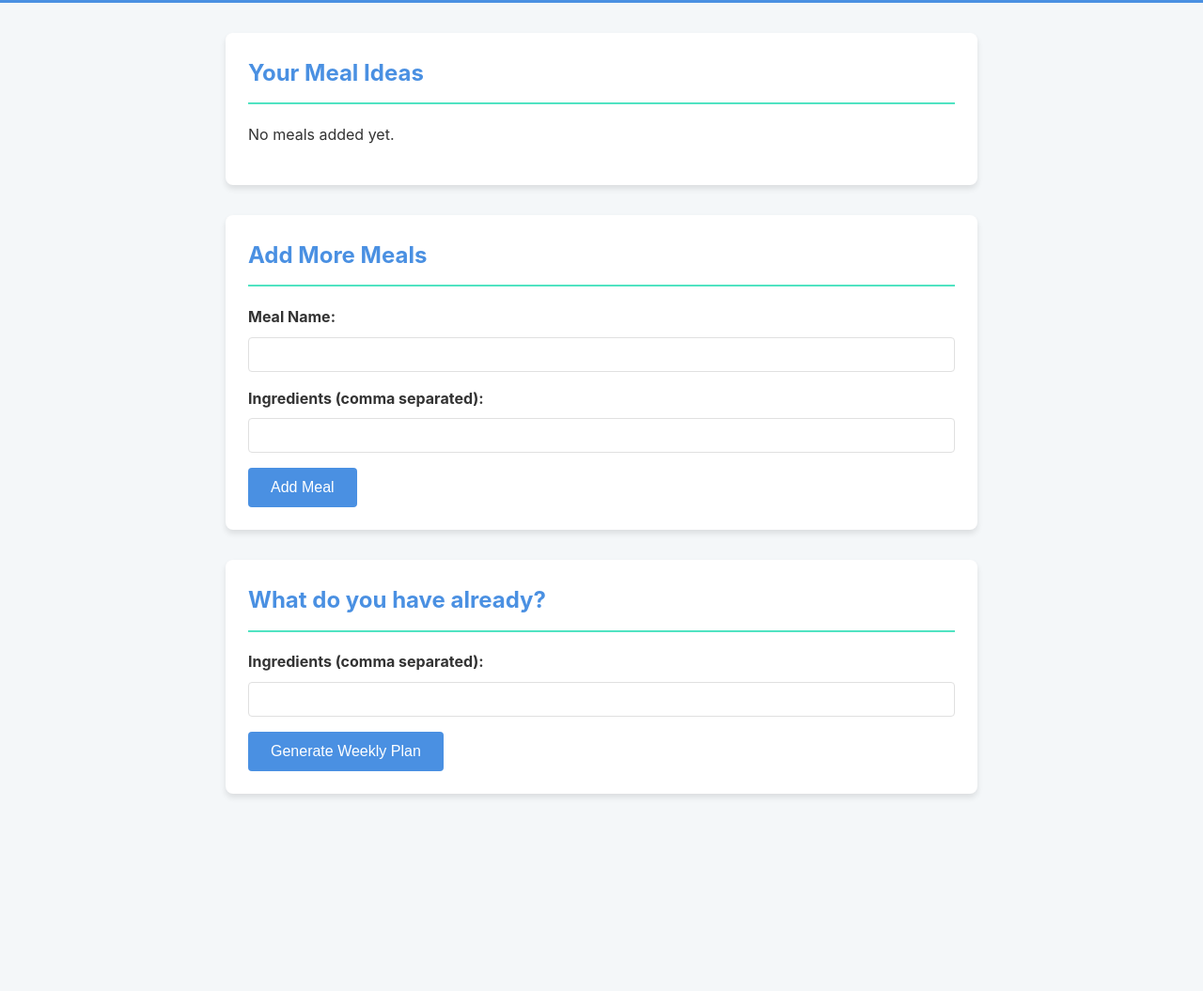
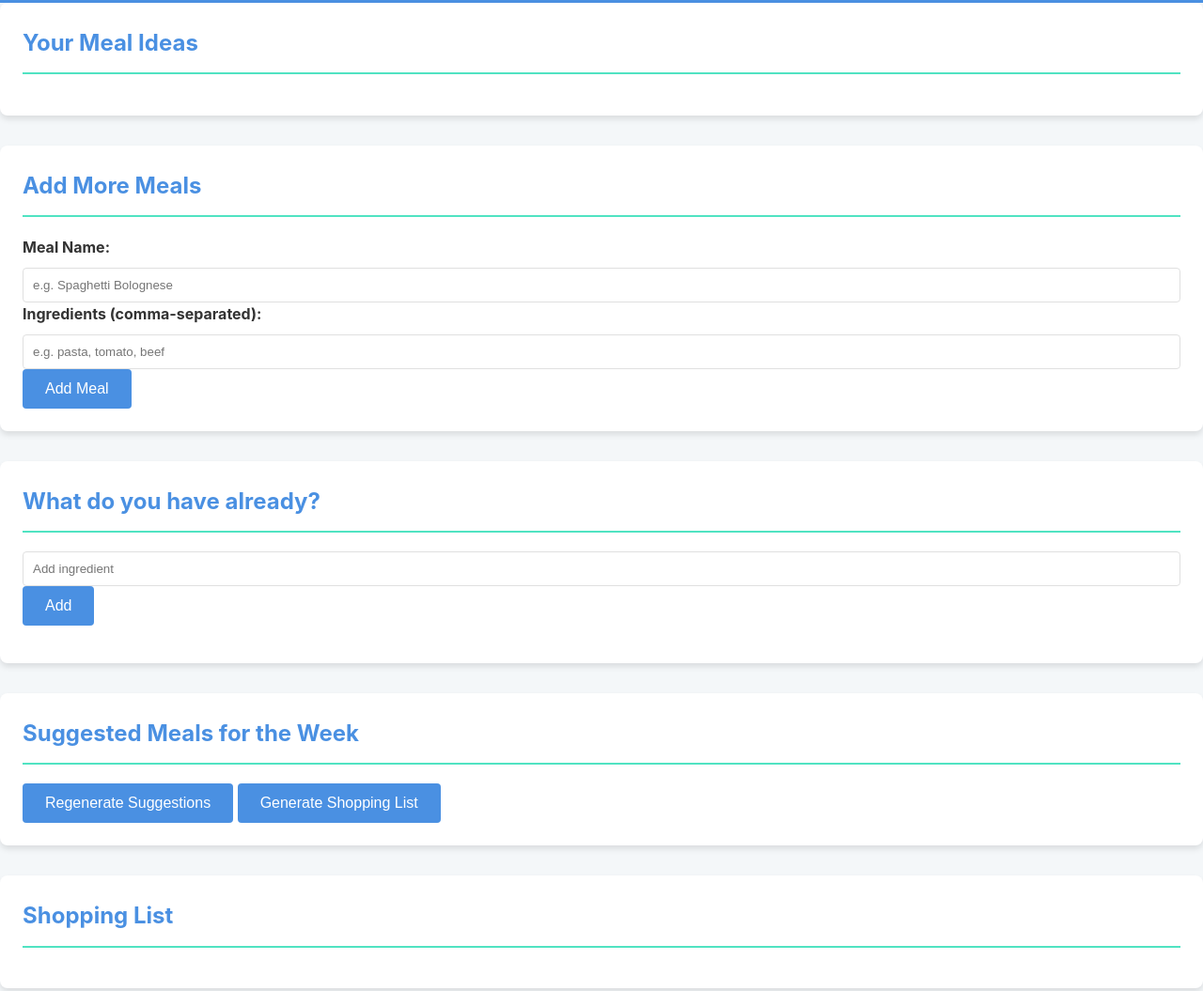
Before and after one commit to hollyannika/smart-meal-planner, a plain HTML site: page index.html in a window 1280 px wide. Shown: the part 170-1225 px from the top of the page at 94% size. Before the commit the page ends 1047 px from the top, so only its background shows below. Drawn offline with Linux system fonts and the light colour scheme.

Commit message:
Update 1 index.html

```diff
--- a/index.html
+++ b/index.html
@@ -9,66 +9,54 @@
 <body>
   <header>
     <h1>Smart Meal Planner</h1>
-        <p>From pantry to plate: effortless meal planning that saves food and time.</p>
+    <p class="tagline">From pantry to plate: effortless meal planning that saves food and time.</p>
   </header>
 
-    <main>
-        <!-- Meals List Section -->
-        <section id="meal-list-section">
+  <!-- Your Meal Ideas -->
+  <section id="meal-ideas-section">
     <h2>Your Meal Ideas</h2>
-            <div id="meals-container">
-                <!-- Meals will be dynamically added here by JavaScript -->
-            </div>
+    <ul id="meal-list"></ul>
   </section>
 
-        <!-- Add Meals Section -->
+  <!-- Add More Meals -->
   <section id="add-meal-section">
     <h2>Add More Meals</h2>
-            <form id="add-meal-form">
-                <div class="form-group">
+    <form id="meal-form">
       <label for="meal-name">Meal Name:</label>
-                    <input type="text" id="meal-name" required>
-                </div>
-                <div class="form-group">
-                    <label for="meal-ingredients">Ingredients (comma separated):</label>
-                    <input type="text" id="meal-ingredients" required>
-                </div>
+      <input type="text" id="meal-name" placeholder="e.g. Spaghetti Bolognese" required>
+
+      <label for="ingredients">Ingredients (comma-separated):</label>
+      <input type="text" id="ingredients" placeholder="e.g. pasta, tomato, beef" required>
+
       <button type="submit">Add Meal</button>
     </form>
   </section>
 
-        <!-- Pantry and Planning Section -->
-        <section id="pantry-section">
+  <!-- Ingredients Already Have -->
+  <section id="have-ingredients-section">
     <h2>What do you have already?</h2>
-            <form id="pantry-form">
-                <div class="form-group">
-                    <label for="pantry-ingredients">Ingredients (comma separated):</label>
-                    <input type="text" id="pantry-ingredients" required>
-                </div>
-                <button type="submit">Generate Weekly Plan</button>
+    <form id="have-form">
+      <input type="text" id="have-input" placeholder="Add ingredient" required>
+      <button type="submit">Add</button>
     </form>
+    <ul id="have-list"></ul>
   </section>
 
-        <!-- Weekly Plan Section -->
-        <section id="weekly-plan-section" style="display:none;">
-            <h2>Your Weekly Plan</h2>
-            <div id="weekly-meals-container">
-                <!-- Weekly meal suggestions will be dynamically added here -->
-            </div>
-            <div class="plan-actions">
-                <button id="regenerate-button">Regenerate</button>
-                <button id="generate-list-button">Generate Shopping List</button>
+  <!-- Suggested Meals -->
+  <section id="suggested-meals-section">
+    <h2>Suggested Meals for the Week</h2>
+    <ul id="suggested-list"></ul>
+    <div class="buttons">
+      <button id="regenerate-btn">Regenerate Suggestions</button>
+      <button id="generate-shopping-list-btn">Generate Shopping List</button>
     </div>
   </section>
 
-        <!-- Shopping List Section -->
-        <section id="shopping-list-section" style="display:none;">
+  <!-- Shopping List -->
+  <section id="shopping-list-section">
     <h2>Shopping List</h2>
-            <div id="shopping-list-container">
-                <!-- The final shopping list will be added here -->
-            </div>
+    <ul id="shopping-list"></ul>
   </section>
-    </main>
 
   <script src="script.js"></script>
 </body>
```
Lines whose indentation alone changed are shown as unchanged.
